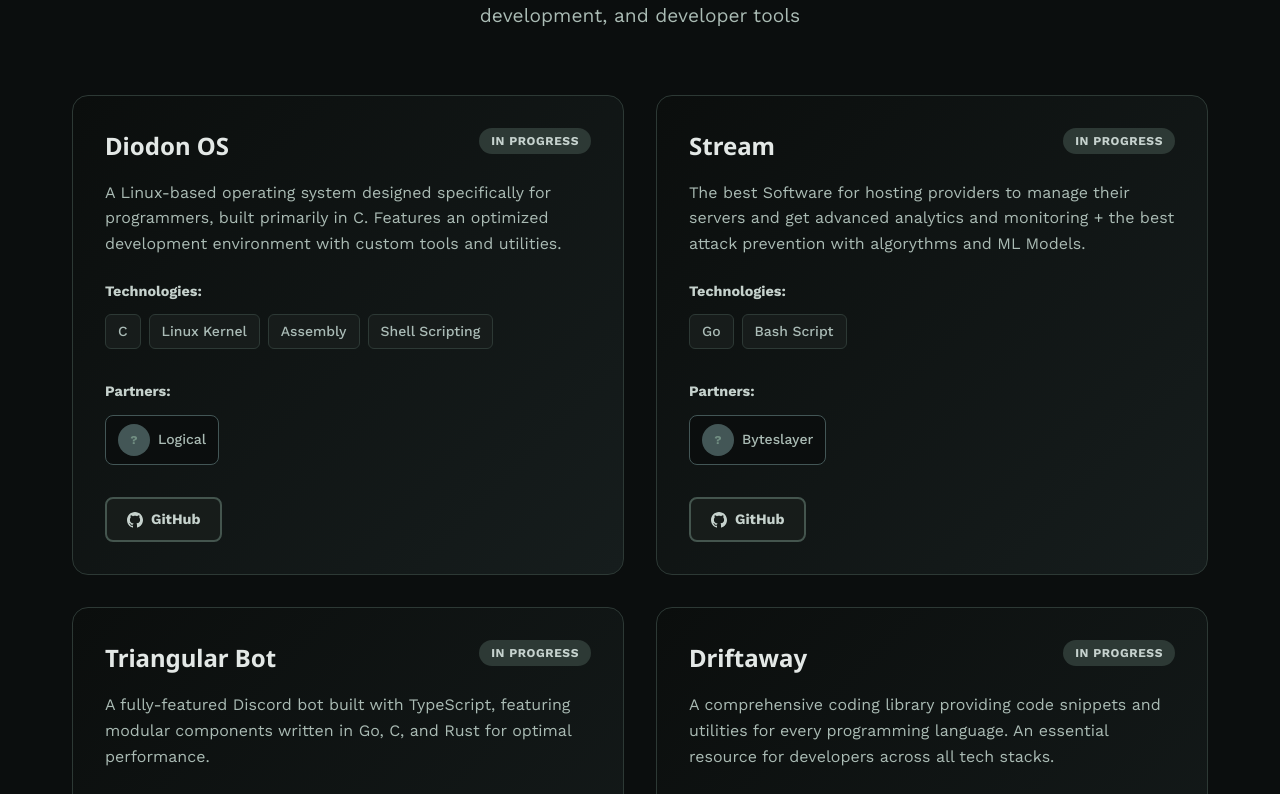
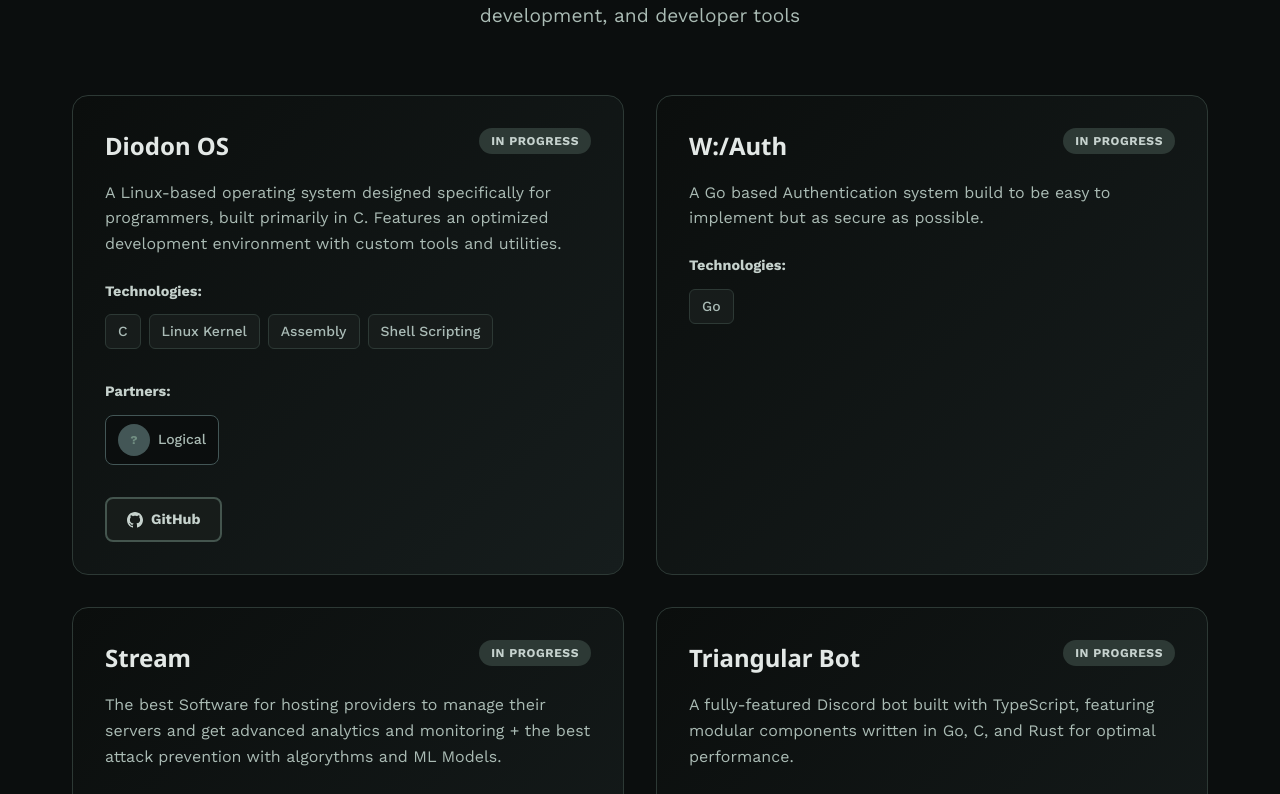
Before and after one commit to MRMCBlob/anto, a React (Vite) app: page / in a window 1280 px wide. Shown: the part 3346-4140 px from the top of the page. Built offline with nearby package versions, Linux system fonts and the light colour scheme; no server answers.

Commit message:
added W:/Auth

```diff
--- a/src/components/Projects.tsx
+++ b/src/components/Projects.tsx
@@ -95,6 +95,13 @@ const Projects: React.FC = () => {
       partners: [
         { name: 'Logical', githubUsername: 'logical-os' }
       ]
+    },
+    {
+      name: 'W:/Auth',
+      description: 'A Go based Authentication system build to be easy to implement but as secure as possible.',
+      technologies: ['Go'],
+      status: 'in-progress',
+      featured: true
     },
     {
       name: 'Stream',
```
